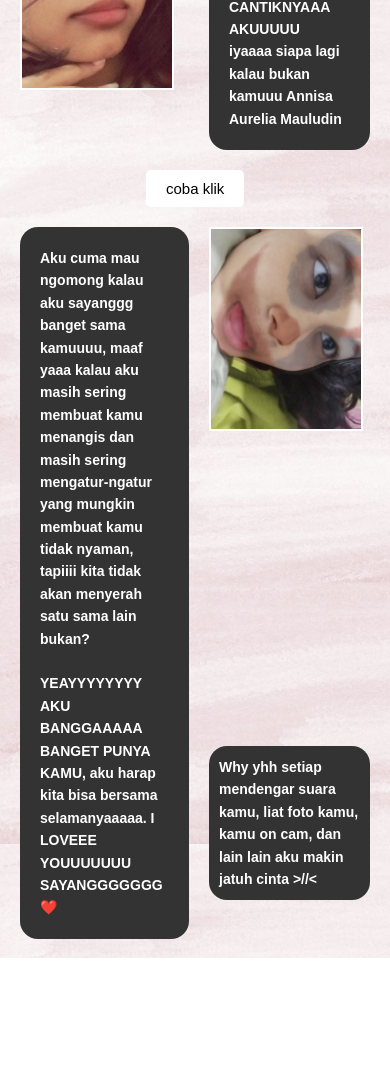
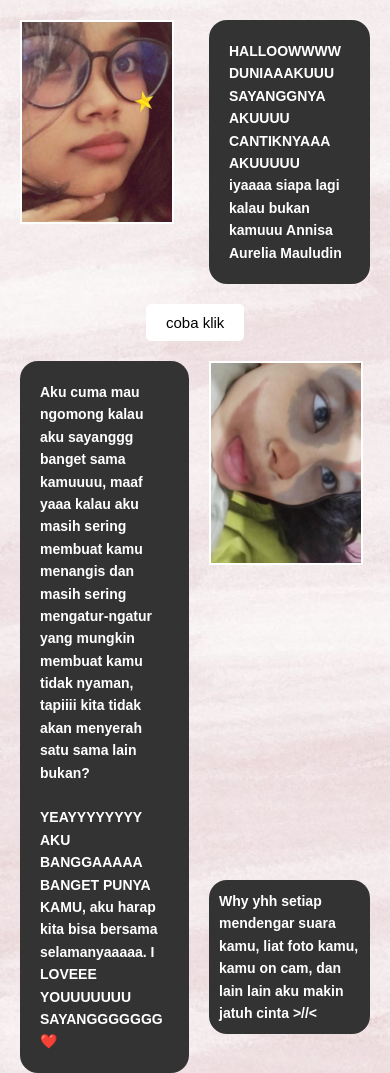
Before and after one commit to MochammadIqbal87/For-My-Gf, a plain HTML site: page main.html in a window 390 px wide. Shown: the top 1073 px of the page. Before the commit the page ends 958 px from the top, so only its background shows below. Drawn offline with Linux system fonts and the light colour scheme.

Commit message:
update tampilan responsive hp

```diff
--- a/style.css
+++ b/style.css
@@ -1,43 +1,36 @@
 
+html {
+  scroll-behavior: smooth;
+  overflow-x: hidden;
+}
 
 body {
+  margin: 0;
+  padding: 20px;
+  background-image: url("Background.jpg");
+  background-size: cover;
+  background-position: center;
+  font-family: Arial, sans-serif;
+  box-sizing: border-box;
   display: flex;
-
   justify-content: center;
-
-  align-items: center;
-
-  height: 100vh;
-
-  margin: 0;
-
-  padding: 20px;
-
-  background-image: url("Background.jpg");
-
-  background-size: cover;
-
-  background-position: center;
-
-  font-family: Arial, sans-serif;
-
-  box-sizing: border-box;
+  align-items: start; /* ubah dari center jadi start */
+  min-height: 100vh;
+  overflow-x: hidden;
 }
 
 .container {
   display: grid;
-
   grid-template-areas:
     "top-left top-right"
     "button button"
     "bottom-left bottom-right"
     ". bottom-text";
-
   gap: 20px;
-
   text-align: center;
-
   position: relative;
+  width: 100%;
+  max-width: 500px;
 }
 
 .box {
```
